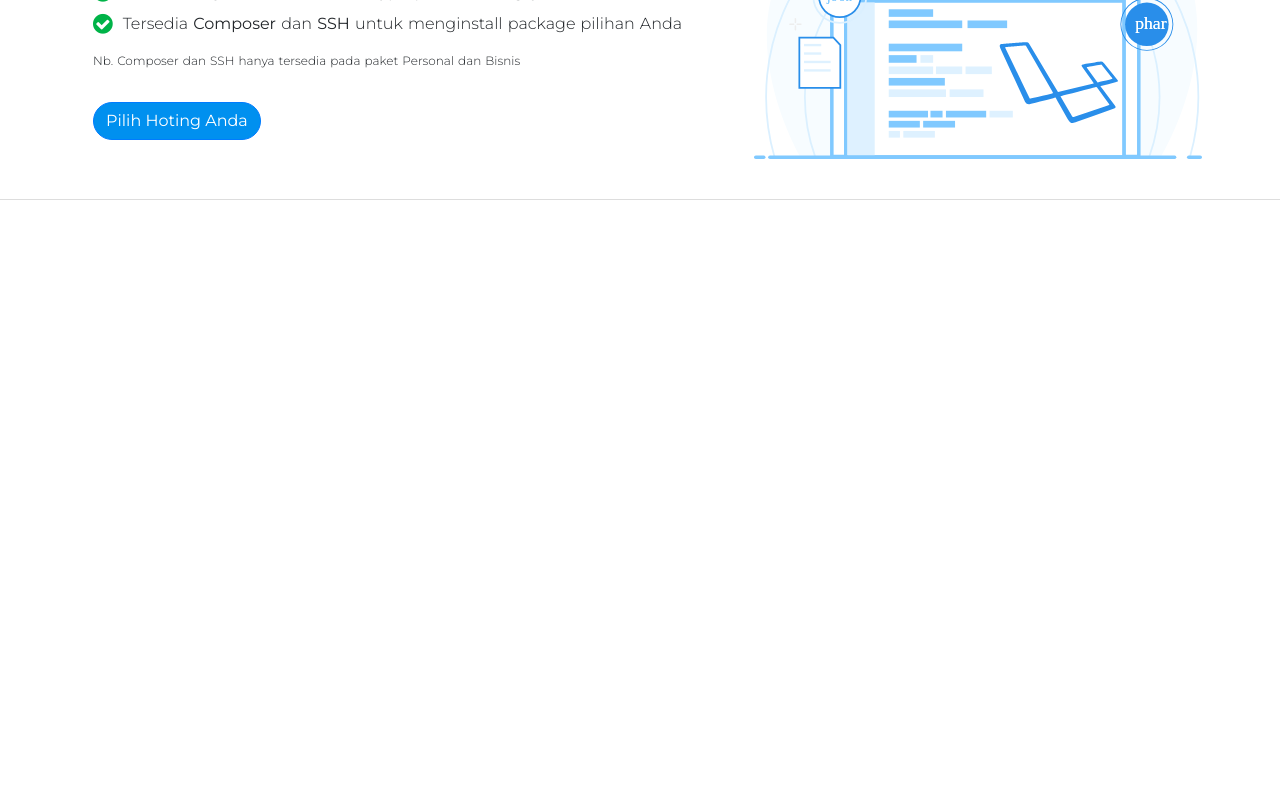
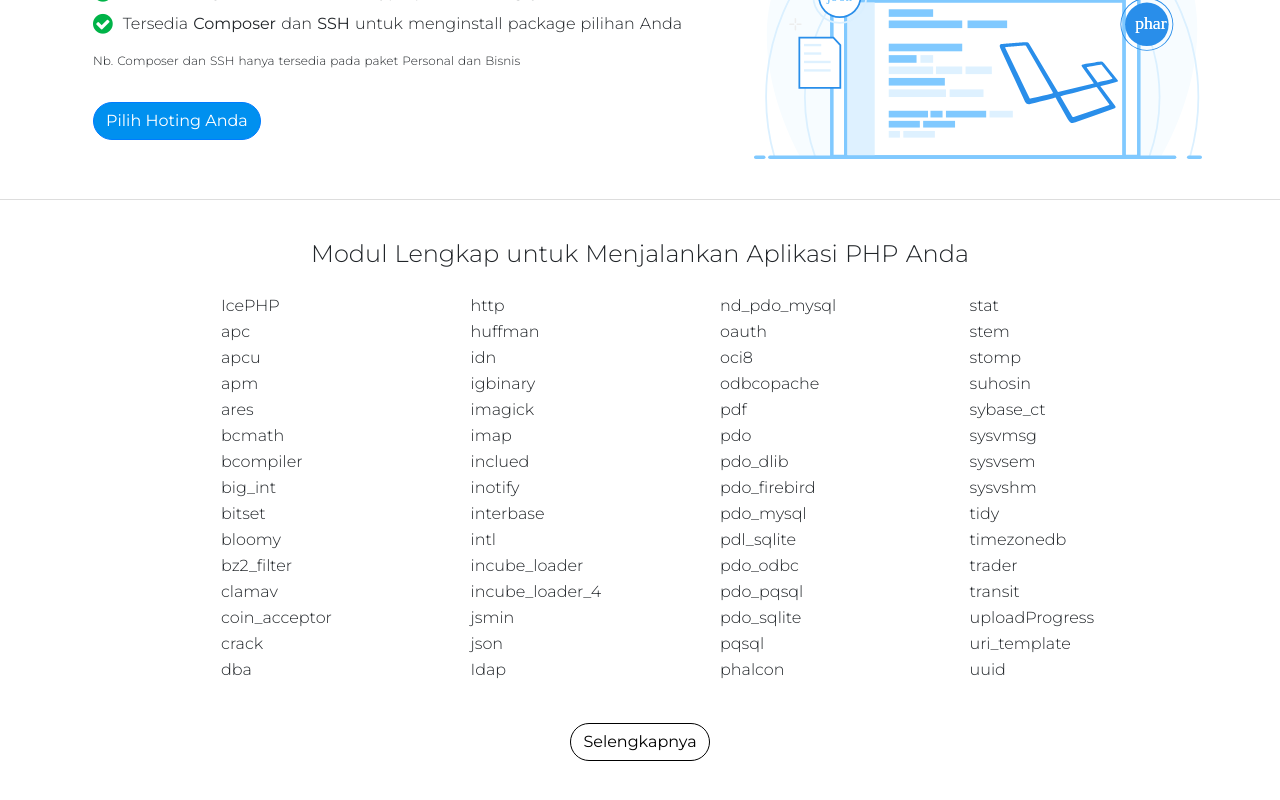
Before and after one commit to fshlarf/niagahoster-landing-page, a Nuxt app: page / in a window 1280 px wide. Shown: the part 1958-2758 px from the top of the page. Before the commit the page ends 2158 px from the top, so only its background shows below. Built offline with nearby package versions, Linux system fonts and the light colour scheme.

Commit message:
create module section

```diff
--- a/assets/styles/styles.scss
+++ b/assets/styles/styles.scss
@@ -28,3 +28,9 @@ button {
 .btn-primary {
   background-color: #0090ef!important;
 }
+
+.btn-secondary {
+  background-color: white;
+  border: 1px solid black;
+  color: black;
+}
--- /dev/null
+++ b/components/mollecules/ListModule.vue
@@ -0,0 +1,23 @@
+<template>
+    <div class="col">
+        <table>
+            <div v-for="(item, id) in arrayModule" :key="id">
+                <td>{{ item }}</td>
+            </div>
+        </table>
+    </div>
+</template>
+
+<script>
+export default {
+    props: {
+        arrayModule: Array
+    }
+}
+</script>
+
+<style lang="scss" scoped>
+td {
+    font-weight: 300!important;
+}
+</style>
--- /dev/null
+++ b/components/organisms/ModuleSection.vue
@@ -0,0 +1,62 @@
+<template>
+    <div class="module">
+        <h4>Modul Lengkap untuk Menjalankan Aplikasi PHP Anda</h4>
+        <div class="module__content">
+            <div class="row">
+                <!-- <div class="col">
+                    col
+                </div> -->
+                <ListModule
+                    :arrayModule="dataColoum1"
+                />
+                <ListModule
+                    :arrayModule="dataColoum2"
+                />
+                <ListModule
+                    :arrayModule="dataColoum3"
+                />
+                <ListModule
+                    :arrayModule="dataColoum4"
+                />
+            </div>
+        </div>
+        <div class="module__btn">
+            <button type="button" class="btn btn-secondary">Selengkapnya</button>
+        </div>
+    </div>
+</template>
+
+<script>
+import ListModule from '../mollecules/ListModule'
+export default {
+    components: {
+        ListModule
+    },
+    data() {
+        return {
+            dataColoum1: ['IcePHP', 'apc', 'apcu', 'apm', 'ares', 'bcmath', 'bcompiler', 'big_int', 'bitset', 'bloomy', 'bz2_filter', 'clamav', 'coin_acceptor', 'crack', 'dba'],
+            dataColoum2: ['http', 'huffman', 'idn', 'igbinary', 'imagick', 'imap', 'inclued', 'inotify', 'interbase', 'intl', 'incube_loader', 'incube_loader_4', 'jsmin', 'json', 'Idap'],
+            dataColoum3: ['nd_pdo_mysql', 'oauth', 'oci8', 'odbcopache', 'pdf', 'pdo', 'pdo_dlib', 'pdo_firebird', 'pdo_mysql', 'pdl_sqlite', 'pdo_odbc' ,'pdo_pqsql', 'pdo_sqlite', 'pqsql', 'phalcon'],
+            dataColoum4: ['stat', 'stem', 'stomp', 'suhosin', 'sybase_ct', 'sysvmsg', 'sysvsem', 'sysvshm', 'tidy', 'timezonedb', 'trader' ,'transit', 'uploadProgress', 'uri_template', 'uuid']
+        }
+    }
+}
+</script>
+
+<style lang="scss" scoped>
+.module {
+    max-width: 1000px!important;
+    padding: 40px 16px!important;
+    margin: 0 auto !important;
+    .col {
+        margin-left: 4rem;
+    }
+    td {
+        font-weight: 300!important;
+    }
+    &__btn {
+        margin-top: 40px;
+        text-align: center;
+    }
+}
+</style>
--- a/pages/index.vue
+++ b/pages/index.vue
@@ -6,6 +6,7 @@
       <SpecSection/>
       <Benefit/>
       <SecondBenefit/>
+      <ModuleSection/>
     </div>
   </div>
 </template>
@@ -16,6 +17,7 @@ import ColleagueSection from '~/components/organisms/ColleagueSection.vue'
 import BenefitSection from '~/components/organisms/BenefitSection.vue'
 import SecondBenefitSection from '~/components/organisms/SecondBenefitSection.vue'
 import SpecSection from '~/components/organisms/SpecSection.vue'
+import ModuleSection from '~/components/organisms/ModuleSection.vue'
 export default {
   layout: 'HeaderFooter',
   components: {
@@ -23,6 +25,7 @@ export default {
     Colleague: ColleagueSection,
     Benefit: BenefitSection,
     SecondBenefit: SecondBenefitSection,
+    ModuleSection: ModuleSection,
     SpecSection: SpecSection
   }
 }
```
